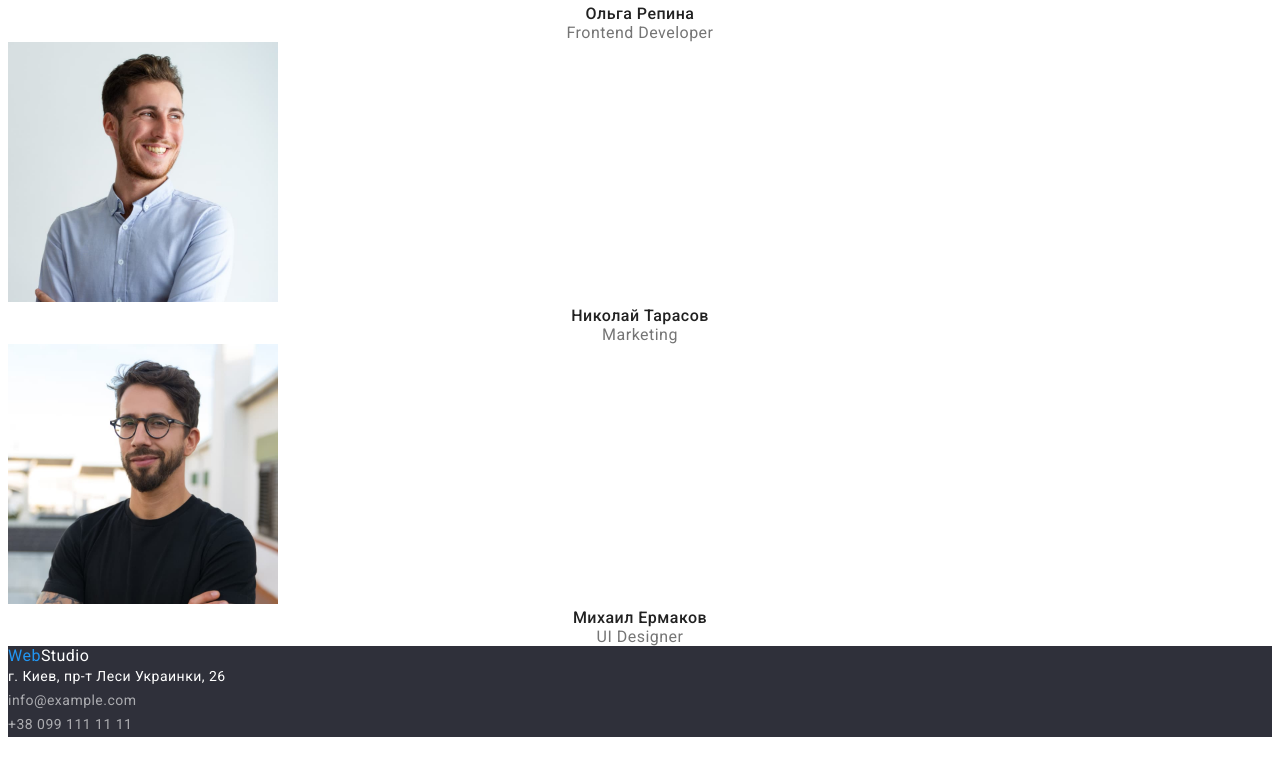
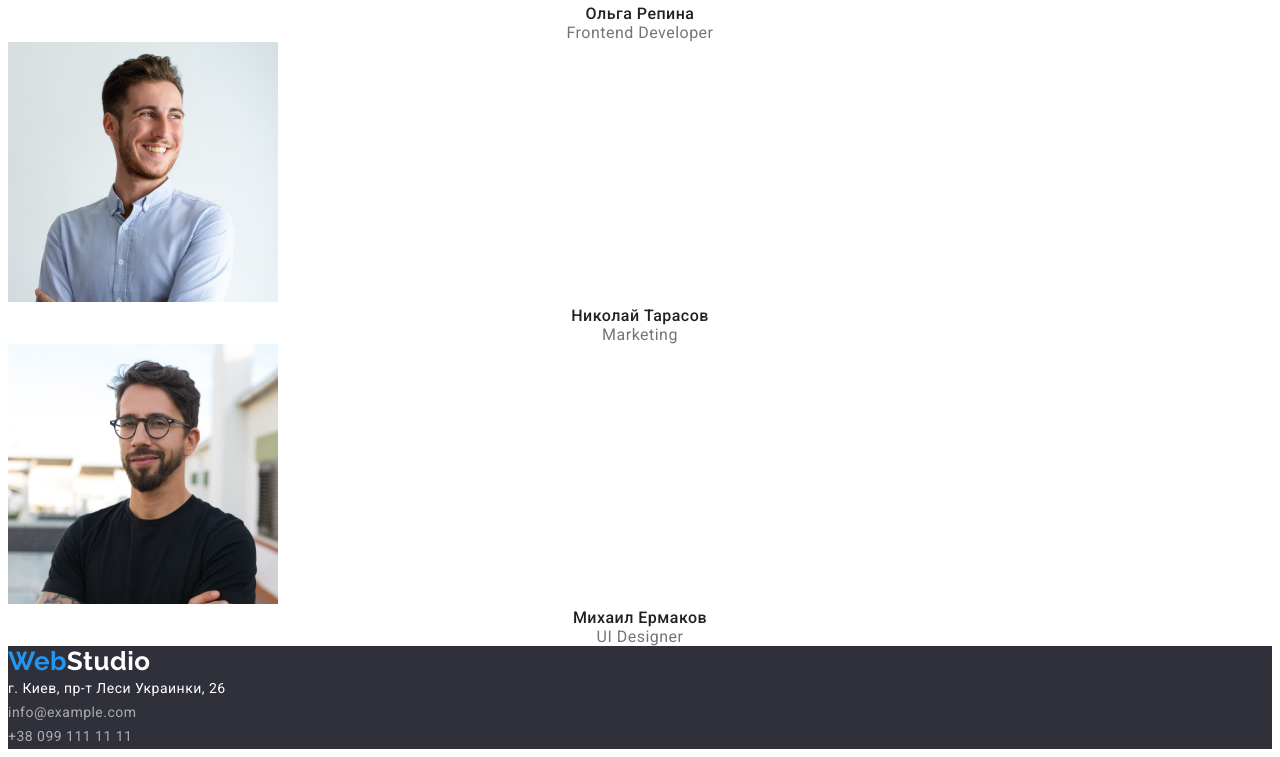
Before and after one commit to VitaliiShalamai/War2, a plain HTML site: page index.html in a window 1280 px wide. Shown: the part 2003-2760 px from the top of the page. Drawn offline with Linux system fonts and the light colour scheme.

Commit message:
Исправил шрифт лого

```diff
--- a/css/styles.css
+++ b/css/styles.css
@@ -209,6 +209,11 @@ p {
 
 .logo-footer {
   color: var(--title-color);
+  font-family: "Raleway", sans-serif;
+  font-style: normal;
+  font-weight: 700;
+  font-size: 26px;
+  line-height: 1.2;
 }
 
 .contact-list {
```
